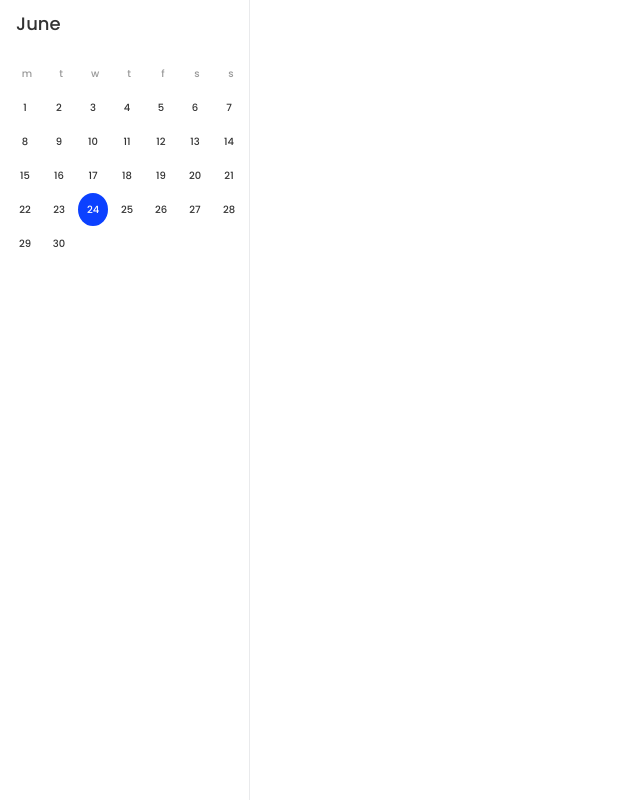
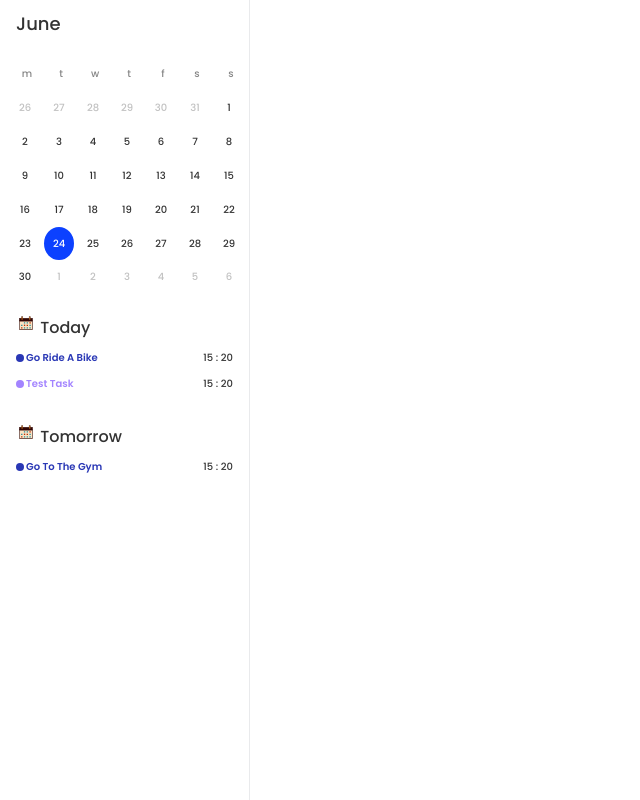
Before and after one commit to rasmus322/Vue_Calendar_App, a Vue app: page / in a window 1280 px wide. Shown: the whole page, without its empty margins (0-640 px from the left). Built offline with nearby package versions, Linux system fonts and the light colour scheme.

Commit message:
Completed feature-1
Completed:
1) Created fully functional SideBar component;
2) Added 2 stores for SideBar components and for future uses;
3) Fully typified props and usefull vars;
4) Added "uuid" npm package for quick and comfortable ID creation;

feature-1 closed

```diff
--- a/package.json
+++ b/package.json
@@ -11,6 +11,7 @@
   "dependencies": {
     "core-js": "^3.8.3",
     "pinia": "^3.0.3",
+    "uuid": "^11.1.0",
     "vue": "^3.2.13"
   },
   "devDependencies": {
--- a/src/components/SideBar/SideBar.vue
+++ b/src/components/SideBar/SideBar.vue
@@ -1,8 +1,11 @@
 <script setup lang="ts">
+import { useTasksStore } from '@/stores/tasks';
 import SideBarCalendar from './SideBarCalendar/SideBarCalendar.vue';
+import SideBarTasks from './SideBarTasks/SideBarTasks.vue';
 import { useCalendarStore } from '@/stores/calendar';
 
 const calendarStore = useCalendarStore();
+const tasksStore = useTasksStore()
 </script>
 
 <template>
@@ -10,7 +13,15 @@ const calendarStore = useCalendarStore();
         <div class="sidebar-title-container">
             <h2 class="sidebar-title"> {{ calendarStore.currentMonthName }} </h2>
         </div>
-        <SideBarCalendar/>
+        <SideBarCalendar
+            :days-names="calendarStore.daysNames"
+            :is-today="calendarStore.isToday"
+            :days-numbers="calendarStore.daysNumbers"
+        />
+        <SideBarTasks
+            :category-colors="tasksStore.categoryColors"
+            :tasks="tasksStore.tasks"
+        />
     </div>
 </template>
 
--- a/src/components/SideBar/SideBarCalendar/SideBarCalendar.vue
+++ b/src/components/SideBar/SideBarCalendar/SideBarCalendar.vue
@@ -1,13 +1,22 @@
 <script setup lang="ts">
-import { useCalendarStore } from '@/stores/calendar'
+import { defineProps } from 'vue';
 
-const calendarStore = useCalendarStore()
+interface Props {
+    /// Array of names of days
+    daysNames: string[];
+    /// Boolean array that tells if date is today
+    isToday: boolean[];
+    /// Array of number of days
+    daysNumbers: { day: number, isCurrentMonth: boolean }[];
+}
+
+const props = defineProps<Props>()
 </script>
 
 <template>
     <div class="calendar-container">
-        <h6 class="calendar-daysName" v-for="day in calendarStore.daysNames" :key="day"> {{ day.slice(0, 1) }} </h6>
-        <p :class="'calendar-daysNumber' + (calendarStore.isToday[day - 1] ? ' active' : '')" v-for="day in calendarStore.daysNumbers" :key="day"> {{ day }} </p>
+        <h6 class="calendar-daysName" v-for="dayName in props.daysNames" :key="dayName"> {{ dayName.slice(0, 1) }} </h6>
+        <p :class="'calendar-daysNumber' + (props.isToday[index] ? ' active' : '') + (!dayNumber.isCurrentMonth ? ' secondary' : '')" v-for="(dayNumber, index) in props.daysNumbers" :key="index"> {{ dayNumber.day }} </p>
     </div>
 </template>
 
@@ -28,7 +37,7 @@ const calendarStore = useCalendarStore()
             align-items: center;
             font-weight: 500;
             font-size: 10px;
-            color: rgba(51, 51, 51, 0.5);
+            color: rgba(51, 51, 51, 0.6);
         }
         .calendar-daysNumber {
             width: 30px;
@@ -39,11 +48,15 @@ const calendarStore = useCalendarStore()
             font-weight: 500;
             font-size: 10px;
             color: var(--text-color-primary);
-        }
-        .calendar-daysNumber.active {
-            background-color: var(--accent-bg-color);
-            color: var(--accent-text-color);
-            border-radius: 50%;
+
+            &.active {
+                background-color: var(--accent-bg-color);
+                color: var(--accent-text-color);
+                border-radius: 50%;
+            }
+            &.secondary {
+                opacity: 0.3;
+            }
         }
     }
 </style>
--- a/src/components/SideBar/SideBarTasks/SideBarTasks.vue
+++ b/src/components/SideBar/SideBarTasks/SideBarTasks.vue
@@ -0,0 +1,124 @@
+<script setup lang="ts">
+import { Task, TaskCategory } from '@/stores/tasks';
+import { defineProps } from 'vue';
+
+interface Props {
+    /// Object with hex codes of color of categories
+    categoryColors: Record<TaskCategory, string>;
+    /// array of tasks
+    tasks: Task[]
+}
+
+const props = defineProps<Props>()
+
+const today = new Date()
+const tomorrow = new Date(today)
+tomorrow.setDate(today.getDate() + 1)
+
+const isSameDay = (date1: Date, date2: Date) => {
+    return date1.getDate() === date2.getDate() &&
+           date1.getMonth() === date2.getMonth() &&
+           date1.getFullYear() === date2.getFullYear()
+}
+
+const transformDate = (date: Date): string => {
+    return `${date.getHours() > 10 ? date.getHours() : '0' + date.getHours()}
+            : ${date.getMinutes()}`
+}
+</script>
+
+<template>
+    <div class="tasks-container">
+        <div v-if="props.tasks.find((task) => isSameDay(task.date, today))" class="tasks-section tasks-today">
+            <h3 class="tasks-title title-today">
+                <img src="@/assets/calendar.svg" alt="">
+                Today
+            </h3>
+            <ul class="tasks-list">
+                <li class="tasks-item" v-for="task in props.tasks.filter(task => isSameDay(task.date, today))" :key="task.id">
+                    <span
+                        class="tasks-item-icon"
+                        :style="{ backgroundColor: props.categoryColors[task.category] }"
+                    ></span>
+                    <b
+                        class="tasks-item-name"
+                        :style="{ color: props.categoryColors[task.category] }"
+                    >{{ task.name }}</b>
+                    <p class="tasks-item-time">{{ transformDate(task.date) }}</p>
+                </li>
+            </ul>
+        </div>
+        <div v-if="props.tasks.find((task) => isSameDay(task.date, tomorrow))" class="tasks-section tasks-tomorrow">
+            <h3 class="tasks-title title-tomorrow">
+                <img src="@/assets/calendar.svg" alt="">
+                Tomorrow
+            </h3>
+            <ul class="tasks-list">
+                <li class="tasks-item" v-for="task in props.tasks.filter(task => isSameDay(task.date, tomorrow))" :key="task.id">
+                    <span
+                        class="tasks-item-icon"
+                        :style="{ backgroundColor: props.categoryColors[task.category] }"
+                    ></span>
+                    <b
+                        class="tasks-item-name"
+                        :style="{ color: props.categoryColors[task.category] }"
+                    >{{ task.name }}</b>
+                    <p class="tasks-item-time">{{ transformDate(task.date) }}</p>
+                </li>
+            </ul>
+        </div>
+        <div v-if="!tasks.find((task) => isSameDay(task.date, today)) && !tasks.find((task) => isSameDay(task.date, tomorrow))" class="tasks-section tasks-none">
+            <h3 class="tasks-title"> You don't have any tasks for the nearest days </h3>
+        </div>
+    </div>
+</template>
+
+<style scoped lang="scss">
+    .tasks-container {
+        width: 100%;
+        padding: 10px 16px;
+    }
+    .tasks-section {
+        width: 100%;
+        &.tasks-today {
+            margin-bottom: 30px;
+        }
+    }
+    .tasks-title {
+        font-weight: 500;
+        font-size: 16px;
+        color: #333;
+        margin-bottom: 10px;
+        img {
+            width: 20px;
+            height: 20px;
+        }
+    }
+    .tasks-list {
+        display: flex;
+        flex-direction: column;
+        gap: 10px;
+    }
+    .tasks-item {
+        display: flex;
+        align-items: center;
+        justify-content: space-between;
+    }
+    .tasks-item-icon {
+        width: 8px;
+        height: 8px;
+        border-radius: 50%;
+        margin-right: 2px;
+    }
+    .tasks-item-name {
+        font-weight: 600;
+        font-size: 10px;
+        text-transform: capitalize;
+        margin-right: auto;
+    }
+    .tasks-item-time {
+        font-weight: 500;
+        font-size: 10px;
+        color: #333;
+    }
+</style>
--- a/src/stores/calendar.ts
+++ b/src/stores/calendar.ts
@@ -1,7 +1,14 @@
 import { computed, ref } from 'vue'
 import { defineStore } from 'pinia'
 
-export const useCalendarStore = defineStore('calendar', () => {
+interface Day {
+  /// Day number
+  day: number;
+  /// Flag that tells if month is current
+  isCurrentMonth: boolean;
+}
+
+export const useCalendarStore = defineStore('calendarStore', () => {
   const currentMonth = ref(new Date().getMonth())
   const currentMonthName = computed(() => {
     return new Date(currentYear.value, currentMonth.value).toLocaleString('en-US', { month: 'long' })
@@ -10,16 +17,42 @@ export const useCalendarStore = defineStore('calendar', () => {
   const daysNames = ['monday', 'tuesday', 'wednesday', 'thursday', 'friday', 'saturday', 'sunday']
 
   const daysNumbers = computed(() => {
-    const daysCount = new Date(currentYear.value, currentMonth.value + 1, 0).getDate()
+    const firstDay = new Date(currentYear.value, currentMonth.value, 1)
+    const lastDay = new Date(currentYear.value, currentMonth.value + 1, 0)
+    const daysCount = lastDay.getDate()
 
-    return Array.from({ length: daysCount }, (_, i) => i + 1)
+    const firstDayOfWeek = (firstDay.getDay() + 6) % 7
+    const lastDayOfWeek = (lastDay.getDay() + 6) % 7
+
+    const days: Day[] = []
+
+    if (firstDayOfWeek > 0) {
+      const prevMonthDays = new Date(currentYear.value, currentMonth.value, 0).getDate()
+      for (let i = firstDayOfWeek - 1; i >= 0; i--) {
+        days.push({ day: prevMonthDays - i, isCurrentMonth: false })
+      }
+    }
+
+    for (let i = 1; i <= daysCount; i++) {
+      days.push({ day: i, isCurrentMonth: true })
+    }
+
+    if (lastDayOfWeek < 6) {
+      for (let i = 1; i <= 6 - lastDayOfWeek; i++) {
+        days.push({ day: i, isCurrentMonth: false })
+      }
+    }
+
+    return days
   })
 
   const isToday = computed(() => {
     const today = new Date().getDate()
-    console.log(daysNumbers.value.map((day) => day === today))
+    const todayMonth = new Date().getMonth()
 
-    return daysNumbers.value.map((day) => day === today)
+    return daysNumbers.value.map((dayObj) =>
+      dayObj.day === today && dayObj.isCurrentMonth && currentMonth.value === todayMonth
+    )
   })
 
   return {
--- /dev/null
+++ b/src/stores/tasks.ts
@@ -0,0 +1,57 @@
+import { defineStore } from "pinia";
+import { ref } from "vue";
+import { v4 as uuidv4 } from "uuid"
+
+export type TaskCategory = 'work' | 'entertainment' | 'sport' | 'health' | 'other'
+
+export interface Task {
+    /// Id of task
+    id: string;
+    /// Name of task
+    name: string;
+    /// Date and time by which the task must be completed
+    date: Date;
+    /// Category of task
+    category: TaskCategory;
+    /// Flag that tells if the task is completed
+    completed: boolean;
+}
+
+export const useTasksStore = defineStore('tasksStore', () => {
+    const categoryColors: Record<TaskCategory, string> = {
+        work: '#BE1A1A',
+        entertainment: '#E7C160',
+        sport: '#2937B5',
+        health: '#3BA86E',
+        other: '#A384FF'
+    }
+
+    const tasks = ref<Task[]>([
+        {
+            id: uuidv4(),
+            name: 'go ride a bike',
+            date: new Date(),
+            category: 'sport',
+            completed: false
+        },
+        {
+            id: uuidv4(),
+            name: 'go to the gym',
+            date: new Date(Date.now() + 24 * 60 * 60 * 1000),
+            category: 'sport',
+            completed: false
+        },
+        {
+            id: uuidv4(),
+            name: 'test task',
+            date: new Date(),
+            category: 'other',
+            completed: true
+        }
+    ])
+
+    return {
+        categoryColors,
+        tasks
+    }
+})
```
Also changed, not shown: src/assets/calendar.svg (added), 1 other file (tests, documents, lock files or other folders).
